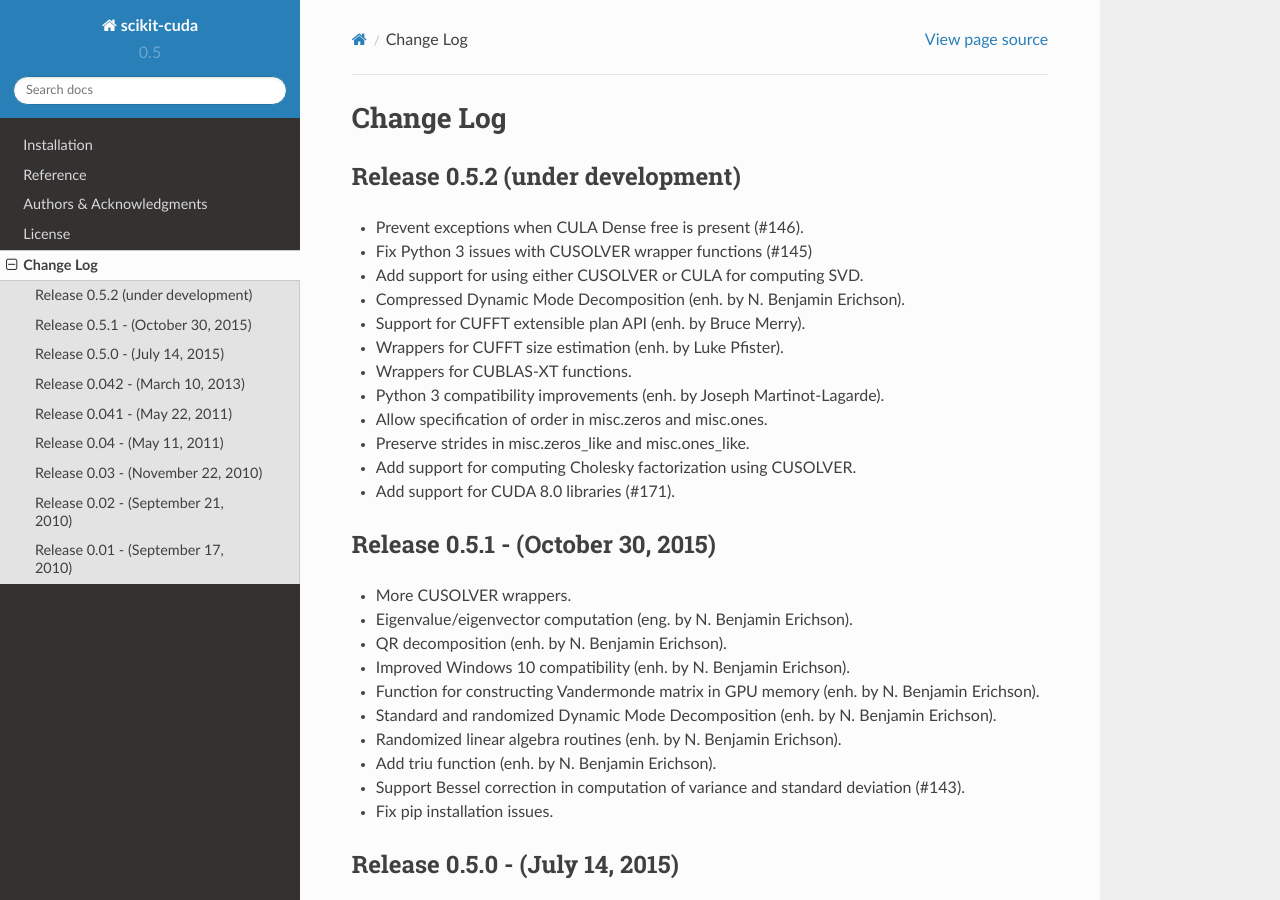
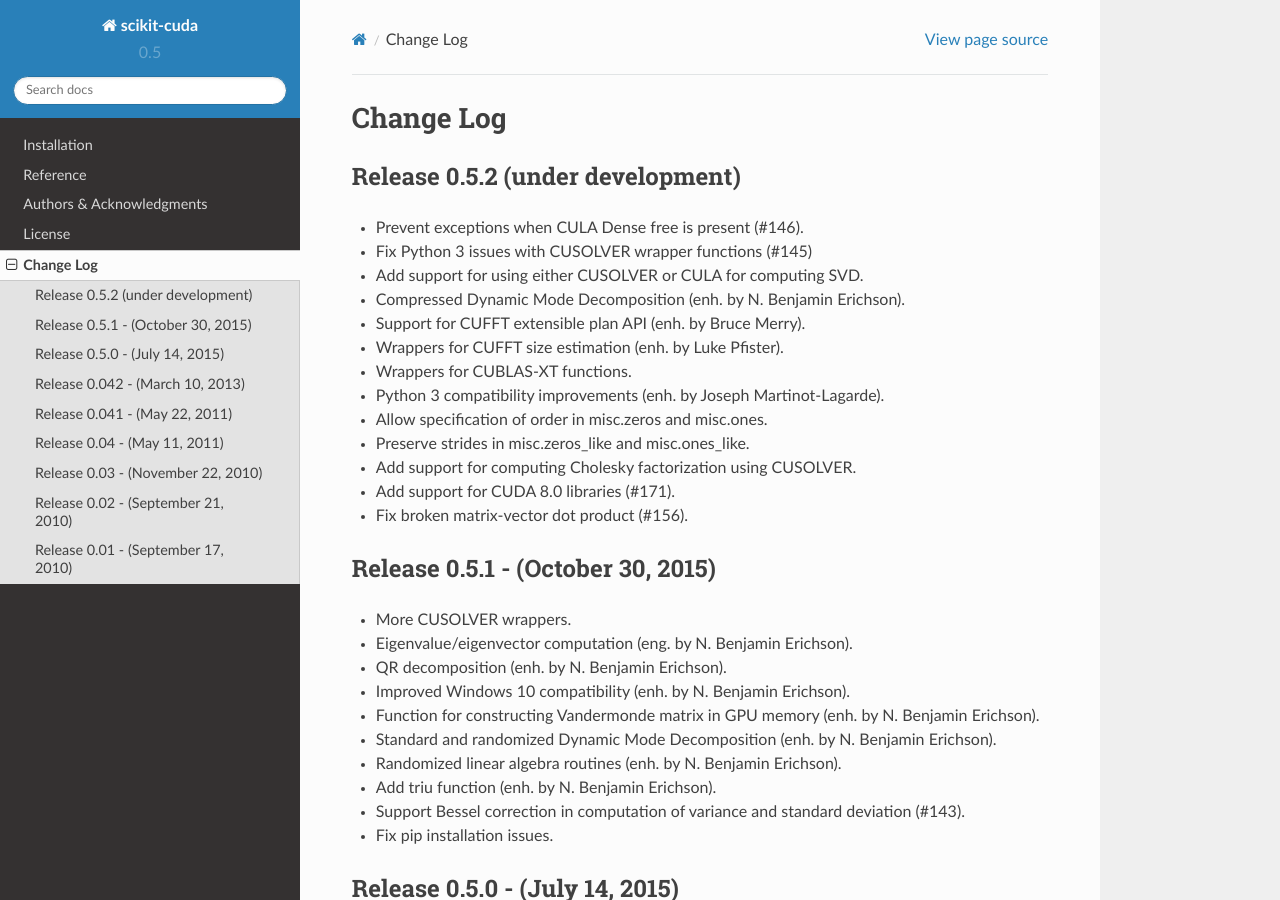
Before and after one commit to lebedov/scikit-cuda, a Sphinx documentation site: the page built from docs/source/changes.rst, in a window 1280 px wide and 900 px high. Built offline with Sphinx 7.4.7 and the Read the Docs theme 2.0.0, drawn with Linux system fonts in a browser that asks for light colours; formulas are drawn with MathJax 3.

Commit message:
Update changelog.

```diff
--- a/docs/source/changes.rst
+++ b/docs/source/changes.rst
@@ -17,6 +17,7 @@ Release 0.5.2 (under development)
 * Preserve strides in misc.zeros_like and misc.ones_like.
 * Add support for computing Cholesky factorization using CUSOLVER.
 * Add support for CUDA 8.0 libraries (#171).
+* Fix broken matrix-vector dot product (#156).
 
 Release 0.5.1 - (October 30, 2015)
 ----------------------------------
```
